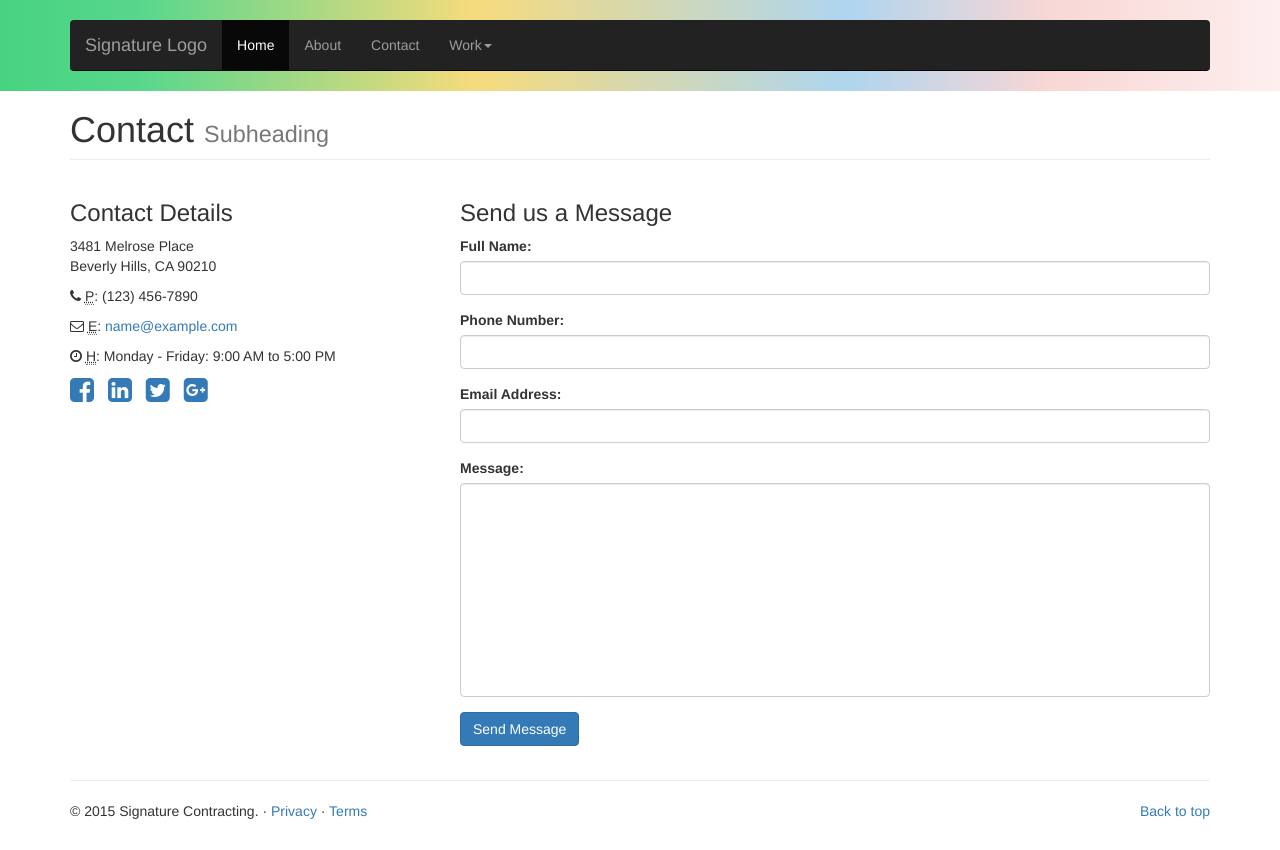
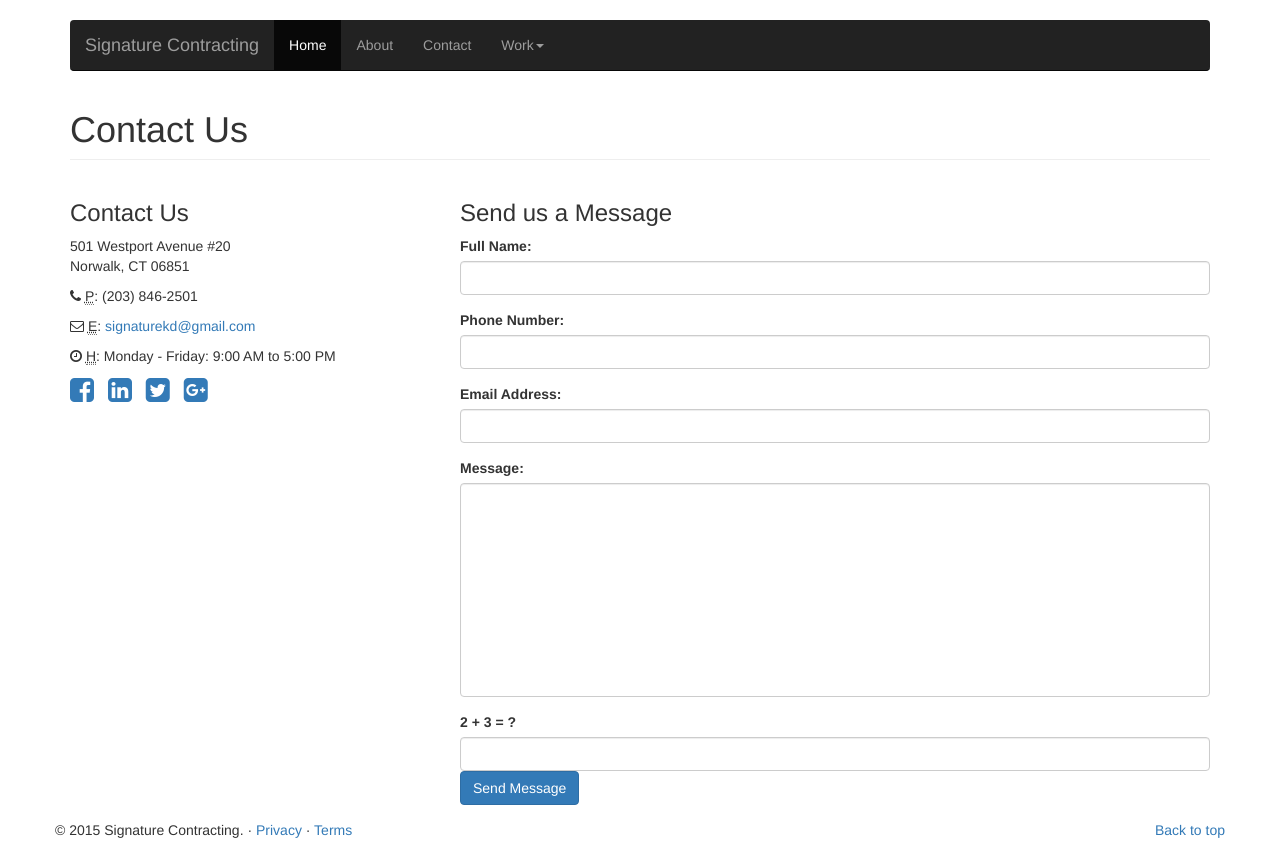
Before and after one commit to Ajhandler/Signature, a PHP site: page /contact.php in a window 1280 px wide. Before the commit the page ends 819 px from the top, so only its background shows below. Run offline with PHP 8.4, Linux system fonts and the light colour scheme; some libraries are stand-ins or nearby versions.

Commit message:
small changes to contact

```diff
--- a/contact.php
+++ b/contact.php
@@ -14,9 +14,8 @@
 
         <div class="row">
             <div class="col-lg-12">
-                <h1 class="page-header">Contact
-                    <small>Subheading</small>
-                </h1>
+                <h1 class="page-header">Contact Us
+                                    </h1>
         </div>
             </div>
 
@@ -25,14 +24,14 @@
             <!-- Map Column -->
             <!-- Contact Details Column -->
             <div class="col-md-4">
-                <h3>Contact Details</h3>
+                <h3>Contact Us</h3>
                 <p>
-                    3481 Melrose Place<br>Beverly Hills, CA 90210<br>
+                    501 Westport Avenue #20<br>Norwalk, CT 06851<br>
                 </p>
                 <p><i class="fa fa-phone"></i>
-                    <abbr title="Phone">P</abbr>: (123) 456-7890</p>
+                    <abbr title="Phone">P</abbr>: (203) 846-2501</p>
                 <p><i class="fa fa-envelope-o"></i>
-                    <abbr title="Email">E</abbr>: <a href="mailto:name@example.com">name@example.com</a>
+                    <abbr title="Email">E</abbr>: <a href="mailto:name@example.com">signaturekd@gmail.com</a>
                 </p>
                 <p><i class="fa fa-clock-o"></i>
                     <abbr title="Hours">H</abbr>: Monday - Friday: 9:00 AM to 5:00 PM</p>
@@ -82,6 +81,11 @@
                             <textarea rows="10" cols="100" class="form-control" id="message" required data-validation-required-message="Please enter your message" maxlength="999" style="resize:none"></textarea>
                         </div>
                     </div>
+                      <div  class="control-group form-group">
+                        <div class="controls">
+                            <label>2 + 3 = ?</label>
+                            <input type="email" class="form-control" id="secrurity" required data-validation-required-message="Please enter your email address.">
+                        </div>
                     <div id="success"></div>
                     <!-- For success/fail messages -->
                     <button type="submit" class="btn btn-primary">Send Message</button>
--- a/css/style.css
+++ b/css/style.css
@@ -38,10 +38,21 @@ body {
 /* CUSTOMIZE THE CAROUSEL
 -------------------------------------------------- */
 
+#myCarousel{
+  height: 100vh;
+  width: 100vw;
+  height: 100%;
+  width: 100%;
+}
 /* Carousel base class */
 .carousel {
   height: 500px;
   margin-bottom: 60px;
+}
+
+.carousel{
+  height: 100%;
+  width: 100%;
 }
 /* Since positioning the image, we need to help out the caption */
 .carousel-caption {
@@ -61,9 +72,12 @@ body {
 }
 .slideimg{
   max-width: 100%;
-  height: auto;
+ height: auto;
 }
-
+.oswald{
+  font-family: Oswald;
+  font-size: 4em;
+}
 
 /* MARKETING CONTENT
 -------------------------------------------------- */
@@ -217,12 +231,15 @@ body {
 .navbar-wrapper{
   margin-top: 0;
   padding-top:20px;
+  ansform.Microsoft.gradient( startColorstr='#48d381', endColorstr='#1ae6635b',GradientType=1 ); /* IE6-9 */
+
+}
+.tew{
   background: -moz-linear-gradient(left,  rgba(72,211,129,1) 1%, rgba(72,211,129,0.91) 11%, rgba(241,201,60,0.67) 37%, rgba(58,153,216,0.41) 66%, rgba(230,99,91,0.26) 82%, rgba(230,99,91,0.1) 100%); /* FF3.6+ */
 background: -webkit-gradient(linear, left top, right top, color-stop(1%,rgba(72,211,129,1)), color-stop(11%,rgba(72,211,129,0.91)), color-stop(37%,rgba(241,201,60,0.67)), color-stop(66%,rgba(58,153,216,0.41)), color-stop(82%,rgba(230,99,91,0.26)), color-stop(100%,rgba(230,99,91,0.1))); /* Chrome,Safari4+ */
 background: -webkit-linear-gradient(left,  rgba(72,211,129,1) 1%,rgba(72,211,129,0.91) 11%,rgba(241,201,60,0.67) 37%,rgba(58,153,216,0.41) 66%,rgba(230,99,91,0.26) 82%,rgba(230,99,91,0.1) 100%); /* Chrome10+,Safari5.1+ */
 background: -o-linear-gradient(left,  rgba(72,211,129,1) 1%,rgba(72,211,129,0.91) 11%,rgba(241,201,60,0.67) 37%,rgba(58,153,216,0.41) 66%,rgba(230,99,91,0.26) 82%,rgba(230,99,91,0.1) 100%); /* Opera 11.10+ */
 background: -ms-linear-gradient(left,  rgba(72,211,129,1) 1%,rgba(72,211,129,0.91) 11%,rgba(241,201,60,0.67) 37%,rgba(58,153,216,0.41) 66%,rgba(230,99,91,0.26) 82%,rgba(230,99,91,0.1) 100%); /* IE10+ */
 background: linear-gradient(to right,  rgba(72,211,129,1) 1%,rgba(72,211,129,0.91) 11%,rgba(241,201,60,0.67) 37%,rgba(58,153,216,0.41) 66%,rgba(230,99,91,0.26) 82%,rgba(230,99,91,0.1) 100%); /* W3C */
-filter: progid:DXImageTransform.Microsoft.gradient( startColorstr='#48d381', endColorstr='#1ae6635b',GradientType=1 ); /* IE6-9 */
-
+filter: progid:DXImageTr
 }
--- a/index.php
+++ b/index.php
@@ -17,7 +17,7 @@
           <img class="slideimg" src="82743738.jpeg" alt="First slide">
           <div class="container">
             <div class="carousel-caption">
-            <img src="LOGO12.PNG">
+            <h1 class="oswald">Signature Contracting Group</h1>
               <h1>Residential</h1>
               <p>Lorem ipsum dolor sit amet, consectetur adipisicing elit. Id consectetur reprehenderit vero iusto provident impedit suscipit odit aspernatur ipsa cupiditate modi eaque, veniam ex optio, magnam! Nostrum illum natus atque!</p>
               <p><a class="btn btn-lg btn-primary" href="gallery.html" role="button">Contact Us</a></p>
@@ -28,6 +28,7 @@
           <img class="slideimg" src="slide3.jpeg" alt="Second slide">
           <div class="container">
             <div class="carousel-caption">
+            <h1 class="oswald">Signature Contracting Group</h1>
               <h1>Commercial</h1>
               <p>Cras justo odio, dapibus ac facilisis in, egestas eget quam. Donec id elit non mi porta gravida at eget metus. Nullam id dolor id nibh ultricies vehicula ut id elit.</p>
               <p><a class="btn btn-lg btn-primary" href="gallery.html" role="button">Learn more</a></p>
@@ -38,6 +39,7 @@
           <img class="slideimg" src="slide2.jpg" alt="Third slide">
           <div class="container">
             <div class="carousel-caption">
+            <h1 class="oswald">Signature Contracting Group</h1>
               <h1>Land Development</h1>
               <p>Cras justo odio, dapibus ac facilisis in, egestas eget quam. Donec id elit non mi porta gravida at eget metus. Nullam id dolor id nibh ultricies vehicula ut id elit.</p>
               <p><a class="btn btn-lg btn-primary" href="gallery.html" role="button">Browse gallery</a></p>
--- a/shared/header.php
+++ b/shared/header.php
@@ -24,6 +24,8 @@
       <script src="https://oss.maxcdn.com/respond/1.4.2/respond.min.js"></script>
     <![endif]-->
 
+    <!-- Google Fonts -->
+    <link href='http://fonts.googleapis.com/css?family=Oswald:400,700' rel='stylesheet' type='text/css'>
 
     <link href="css/style.css" rel="stylesheet">
   </head>
@@ -43,7 +45,7 @@
                 <span class="icon-bar"></span>
                 <span class="icon-bar"></span>
               </button>
-              <a class="navbar-brand" href="index.php">Signature Logo</a>
+              <a class="navbar-brand" href="index.php">Signature Contracting</a>
             </div>
             <div id="navbar" class="navbar-collapse collapse">
               <ul class="nav navbar-nav">
```
